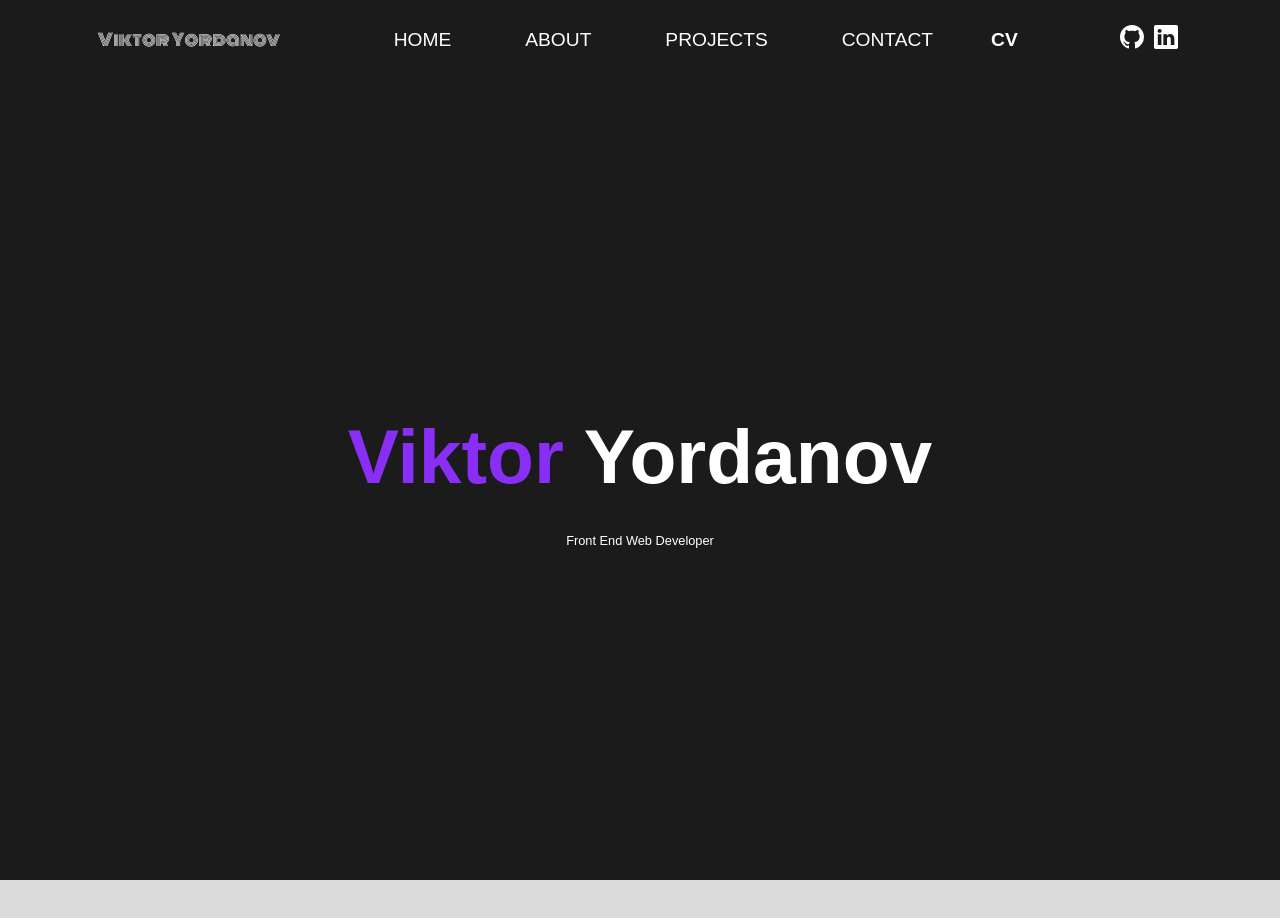
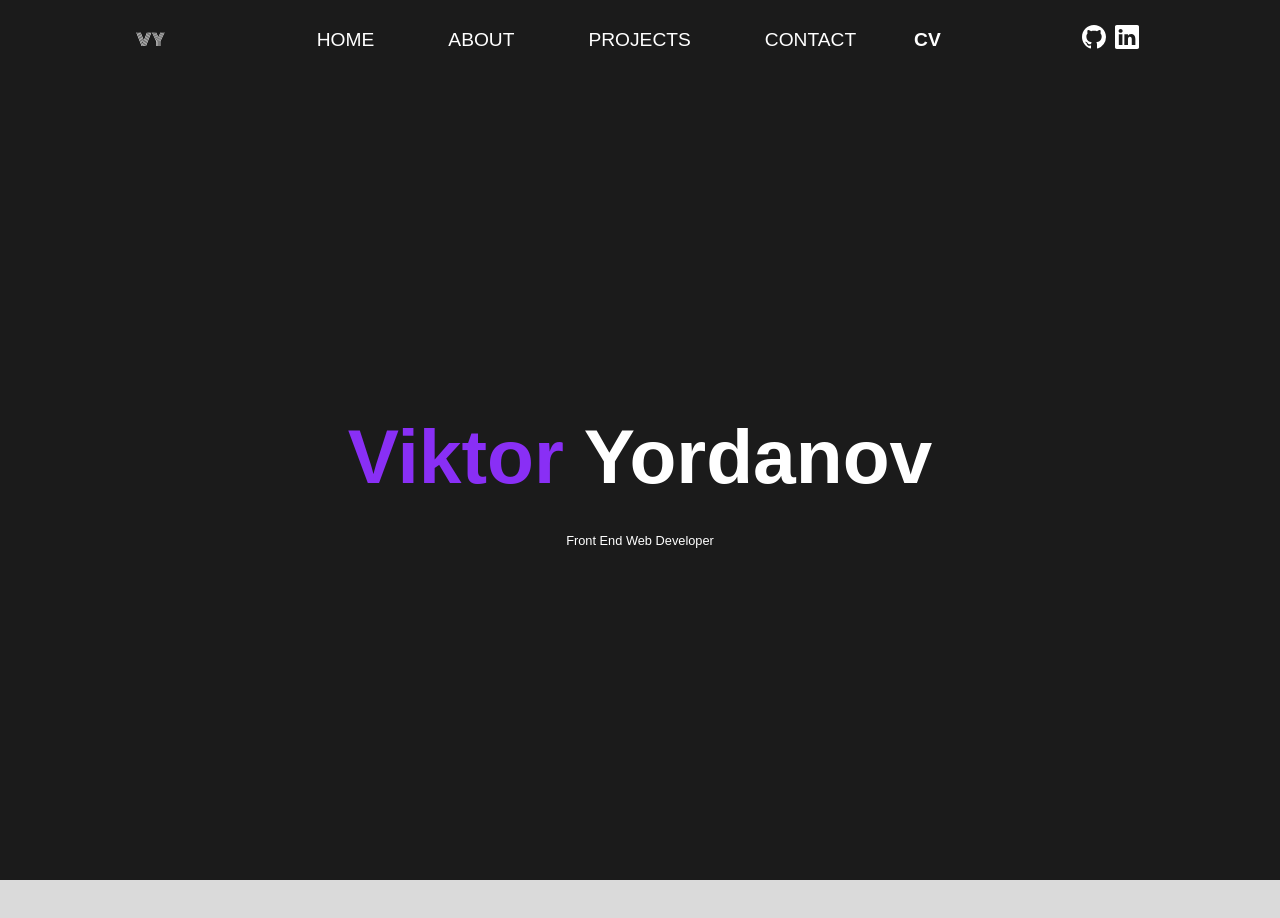
Before and after one commit to VicKLyo/Portfolio, a React (Create React App) app: page / in a window 1280 px wide. Shown: the top 918 px of the page. Built offline with nearby package versions, Linux system fonts and the light colour scheme.

Commit message:
Changed name in navbar to just initials

```diff
--- a/src/components/Navbar.js
+++ b/src/components/Navbar.js
@@ -14,12 +14,11 @@ const [click, setClick] = useState(false)
 const handleClick = () => setClick(!click)
 const closeMobileMenu = () => setClick(false)
 
-
     return (
 
         <>
              <div className="navbar-container">
-             <div className="name">Viktor Yordanov</div>
+             <div className="name">VY</div>
 
                  <div className="navbar">
                  <div className="menu-icon" onClick={handleClick}>
```
